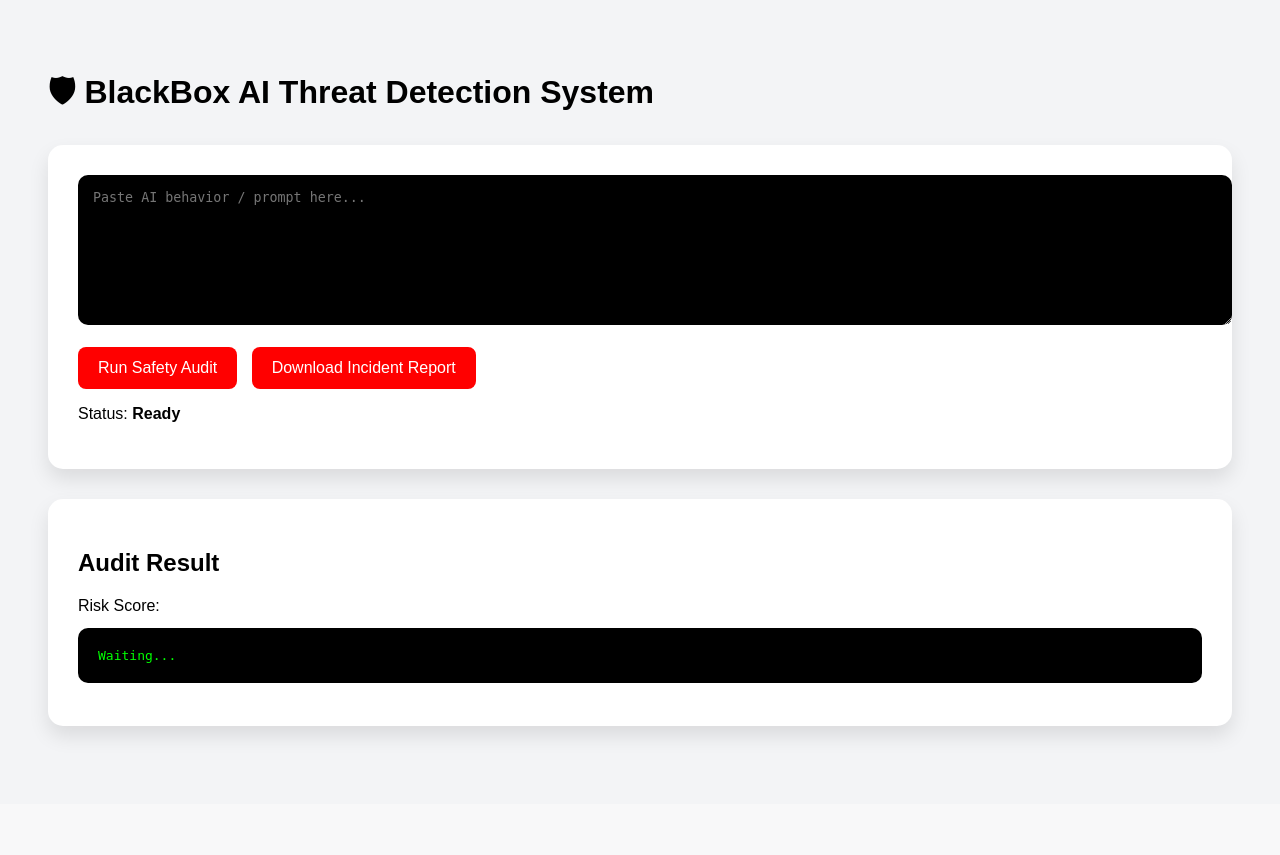
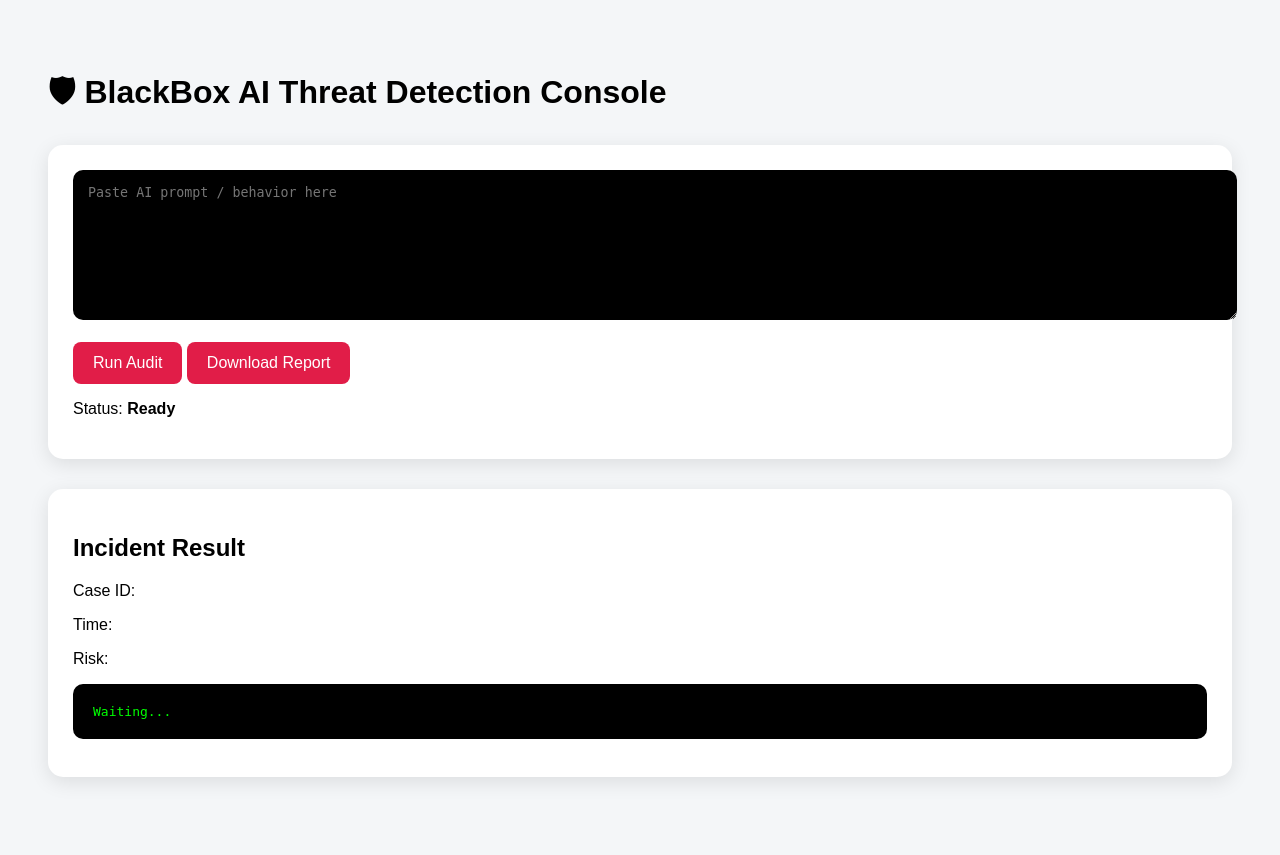
Before and after one commit to urvigarg139-art/blackbox-ai-safety, a Flask app: page / in a window 1280 px wide. Before the commit the page ends 741 px from the top, so only its background shows below. Run offline with Flask 3, Linux system fonts and the light colour scheme.

Commit message:
Professional security dashboard

```diff
--- a/app.py
+++ b/app.py
@@ -1,77 +1,68 @@
 from flask import Flask, render_template, jsonify, request, send_file
-import random, datetime, csv, os
+import random, datetime, csv, os, uuid
 from fpdf import FPDF
 
 app = Flask(__name__)
 
-LOG = "logs/incidents.csv"
-os.makedirs("logs", exist_ok=True)
+LOG="logs/incidents.csv"
+os.makedirs("logs",exist_ok=True)
 
 if not os.path.exists(LOG):
-    with open(LOG, "w", newline="") as f:
-        writer = csv.writer(f)
-        writer.writerow(["time", "risk", "level", "threats"])
+    with open(LOG,"w",newline="") as f:
+        csv.writer(f).writerow(["case","time","risk","level","threats"])
 
 @app.route("/")
 def home():
     return render_template("index.html")
 
-@app.route("/audit", methods=["POST"])
+@app.route("/audit",methods=["POST"])
 def audit():
 
-    data = request.json.get("data", "")
+    text=request.json.get("data","").lower()
 
-    risk = random.randint(60, 95)
+    threats=[]
 
-    threats = []
-
-    text = data.lower()
-
-    if "ignore" in text:
-        threats.append("Prompt Injection Detected")
-
-    if "reward" in text:
-        threats.append("Reward Manipulation")
-
-    if "loop" in text:
-        threats.append("Unsafe Optimization Loop")
+    if "ignore" in text: threats.append("Prompt Injection")
+    if "reward" in text: threats.append("Reward Manipulation")
+    if "loop" in text: threats.append("Unsafe Optimization")
 
     if not threats:
-        threats = ["Behavioral anomaly detected"]
+        threats.append("Behavioral anomaly")
 
-    level = "CRITICAL" if risk > 80 else "MEDIUM"
+    risk=random.randint(60,95)
+    level="CRITICAL" if risk>80 else "MEDIUM"
 
-    with open(LOG, "a", newline="") as f:
-        csv.writer(f).writerow([
-            datetime.datetime.now(),
-            risk,
-            level,
-            "; ".join(threats)
-        ])
+    case=str(uuid.uuid4())[:8]
+    time=str(datetime.datetime.now())
+
+    with open(LOG,"a",newline="") as f:
+        csv.writer(f).writerow([case,time,risk,level,";".join(threats)])
 
     return jsonify({
-        "risk": str(risk) + "%",
-        "level": level,
-        "details": threats
+        "case":case,
+        "risk":risk,
+        "level":level,
+        "threats":threats,
+        "time":time
     })
 
 @app.route("/download")
 def download():
 
-    pdf = FPDF()
+    pdf=FPDF()
     pdf.add_page()
-    pdf.set_font("Arial", size=12)
+    pdf.set_font("Arial",size=12)
 
-    pdf.cell(200, 10, "BlackBox AI Incident Report", ln=True)
+    pdf.cell(0,10,"BLACKBOX AI INCIDENT REPORT",ln=True)
 
     with open(LOG) as f:
         for line in f.readlines()[-5:]:
-            pdf.multi_cell(0, 8, line)
+            pdf.multi_cell(0,8,line)
 
-    path = "incident.pdf"
+    path="incident.pdf"
     pdf.output(path)
 
-    return send_file(path, as_attachment=True)
+    return send_file(path,as_attachment=True)
 
-if __name__ == "__main__":
+if __name__=="__main__":
     app.run()
--- a/templates/index.html
+++ b/templates/index.html
@@ -1,75 +1,38 @@
 <!DOCTYPE html>
 <html>
 <head>
-<title>BlackBox AI Threat Detection</title>
+<title>BlackBox AI Security Console</title>
 
 <style>
 
-body{
-font-family:Arial;
-background:#f3f4f6;
-padding:40px;
-}
+body{font-family:Arial;background:#f4f6f8;padding:40px}
 
-.card{
-background:white;
-padding:30px;
-border-radius:15px;
-box-shadow:0 10px 20px rgba(0,0,0,.1);
-margin-bottom:30px;
-}
+.card{background:white;padding:25px;border-radius:15px;margin-bottom:30px;box-shadow:0 5px 20px rgba(0,0,0,.1)}
 
-button{
-background:red;
-color:white;
-padding:12px 20px;
-border:none;
-border-radius:8px;
-font-size:16px;
-cursor:pointer;
-margin-right:10px;
-}
+textarea{width:100%;height:120px;background:black;color:#0f0;border:none;padding:15px;border-radius:10px}
 
-textarea{
-width:100%;
-height:120px;
-background:black;
-color:#00ff00;
-padding:15px;
-border-radius:10px;
-border:none;
-}
+button{padding:12px 20px;border:none;border-radius:8px;background:#e11d48;color:white;font-size:16px}
 
-.badge{
-background:red;
-color:white;
-padding:5px 10px;
-border-radius:6px;
-}
+.badge{padding:5px 10px;border-radius:6px;color:white}
 
-pre{
-background:black;
-color:#00ff00;
-padding:20px;
-border-radius:10px;
-}
+.CRITICAL{background:red}
+.MEDIUM{background:orange}
+
+pre{background:black;color:#0f0;padding:20px;border-radius:10px}
 
 </style>
-
 </head>
 
 <body>
 
-<h1>🛡 BlackBox AI Threat Detection System</h1>
+<h1>🛡 BlackBox AI Threat Detection Console</h1>
 
 <div class="card">
 
-<textarea id="userinput" placeholder="Paste AI behavior / prompt here..."></textarea>
+<textarea id="input" placeholder="Paste AI prompt / behavior here"></textarea><br><br>
 
-<br><br>
-
-<button onclick="run()">Run Safety Audit</button>
-<button onclick="download()">Download Incident Report</button>
+<button onclick="run()">Run Audit</button>
+<button onclick="download()">Download Report</button>
 
 <p>Status: <b id="status">Ready</b></p>
 
@@ -77,11 +40,13 @@ border-radius:10px;
 
 <div class="card">
 
-<h2>Audit Result</h2>
+<h2>Incident Result</h2>
 
-Risk Score: <span id="risk"></span>
+<p>Case ID: <span id="case"></span></p>
+<p>Time: <span id="time"></span></p>
+<p>Risk: <span id="risk"></span></p>
 
-<pre id="output">Waiting...</pre>
+<pre id="out">Waiting...</pre>
 
 </div>
 
@@ -89,27 +54,27 @@ Risk Score: <span id="risk"></span>
 
 function run(){
 
-let text=document.getElementById("userinput").value;
-
-document.getElementById("status").innerText="Scanning...";
+document.getElementById("status").innerText="Scanning..."
 
 fetch("/audit",{
 method:"POST",
 headers:{"Content-Type":"application/json"},
-body:JSON.stringify({data:text})
+body:JSON.stringify({data:document.getElementById("input").value})
 })
 .then(r=>r.json())
 .then(d=>{
-document.getElementById("risk").innerHTML=d.risk+" <span class='badge'>"+d.level+"</span>";
-document.getElementById("output").innerText=d.details.join("\n");
-document.getElementById("status").innerText="Completed";
-});
+
+document.getElementById("case").innerText=d.case
+document.getElementById("time").innerText=d.time
+document.getElementById("risk").innerHTML=d.risk+"% <span class='badge "+d.level+"'>"+d.level+"</span>"
+document.getElementById("out").innerText=d.threats.join("\n")
+document.getElementById("status").innerText="Completed"
+
+})
 
 }
 
-function download(){
-window.location="/download";
-}
+function download(){window.location="/download"}
 
 </script>
 
```
